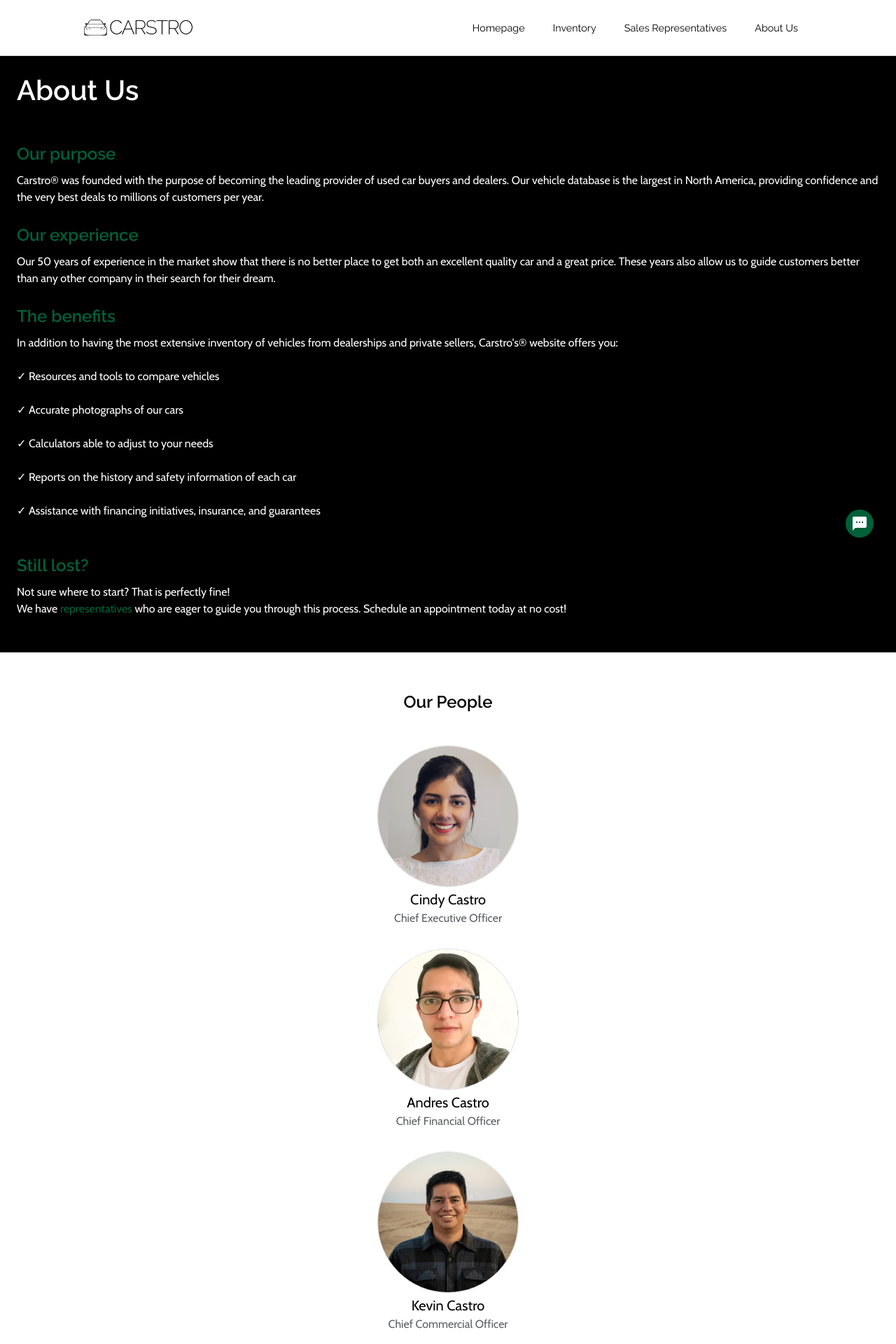
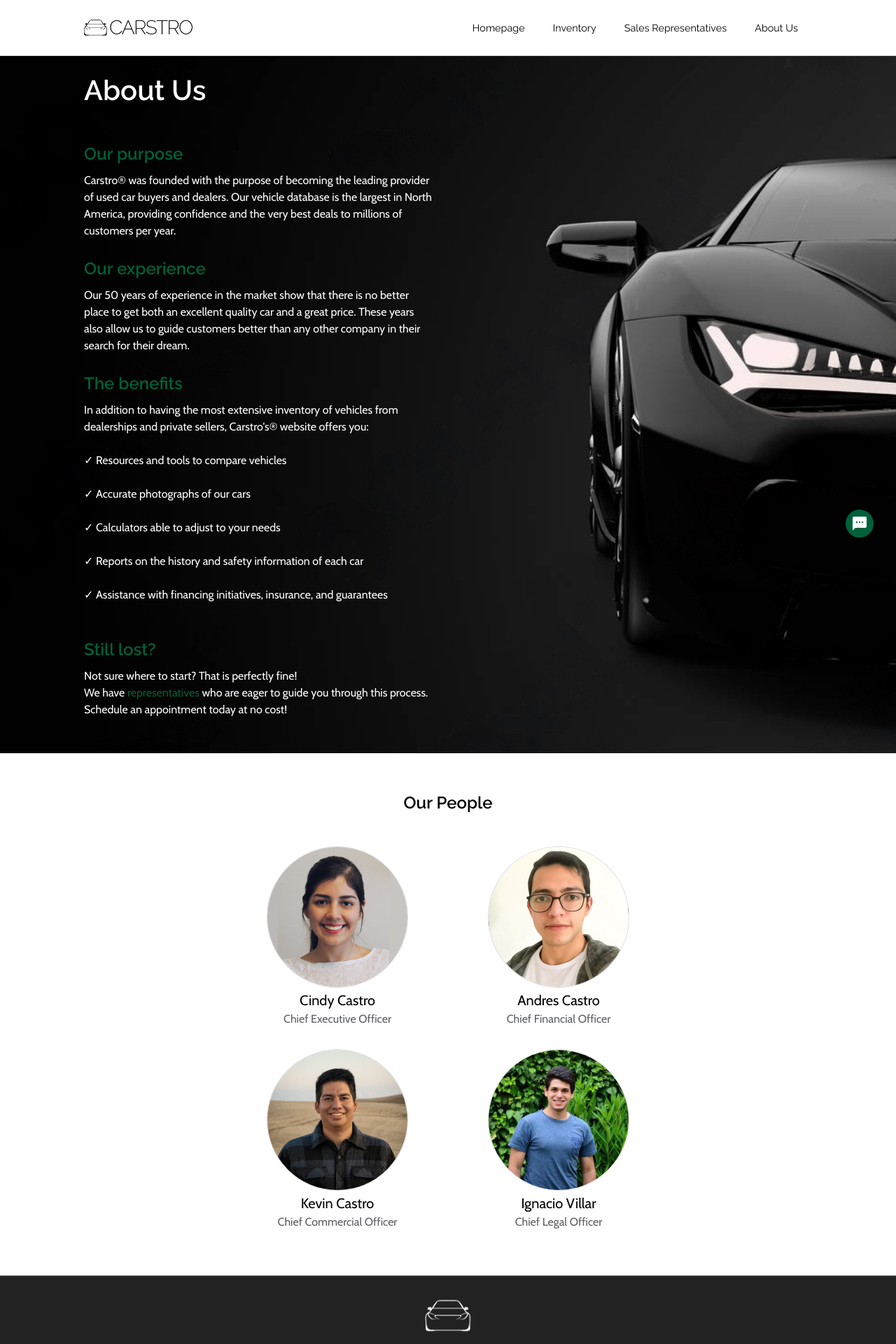
Before and after one commit to kevincastrochavez/carstro, a React (Create React App) app: page /aboutUs in a window 1280 px wide. Shown: the top 1920 px of the page at 70% size. Built offline with nearby package versions, Linux system fonts and the light colour scheme; what react-chatbot-kit would draw is missing.

Commit message:
fixed the aboutUs page for dekstop view;

```diff
--- a/src/styles/aboutUs.scss
+++ b/src/styles/aboutUs.scss
@@ -128,6 +128,7 @@
     padding: 24px 32px 60px;
     margin-bottom: 0;
     background-image: url('../../public/aboutUsImages/car-ipad.jpeg');
+    background-repeat: no-repeat;
   }
 
   .about-us-car-mobile {
@@ -153,15 +154,20 @@
 }
 
 /* Desktop   V I E W -large */
-@media only screen and (min-width: 990px) and (max-width: 1439px) {
+@media only screen and (min-width: 990px) {
   .aboutUsContainer {
-    display: flex;
-    flex-direction: column;
-    align-items: center;
+    background-image: url('../../public/aboutUsImages/about-us-car-large.jpeg');
+    background-repeat: no-repeat;
+    background-size: cover;
+    background-position: center center;
+    padding-bottom: 50px;
+    margin-bottom: 0;
   }
+
   .about-us-car-mobile {
     display: none;
   }
+
   .about-us-car-ipad {
     display: none;
   }
@@ -170,7 +176,19 @@
     height: 580px;
   }
 
-  // .about-us-info-wrap {
-  //   width: 35vw;
-  // }
+  .about-us-h1-info-wrap {
+    max-width: 1040px;
+    margin: 0 auto;
+  }
+
+  .about-us-info-wrap {
+    width: 500px;
+  }
+
+  .aboutUs_representativesContainer {
+    grid-template-columns: 1fr 1fr;
+    max-width: 600px;
+    margin: 48px auto 0;
+    padding-bottom: 64px;
+  }
 }
```
